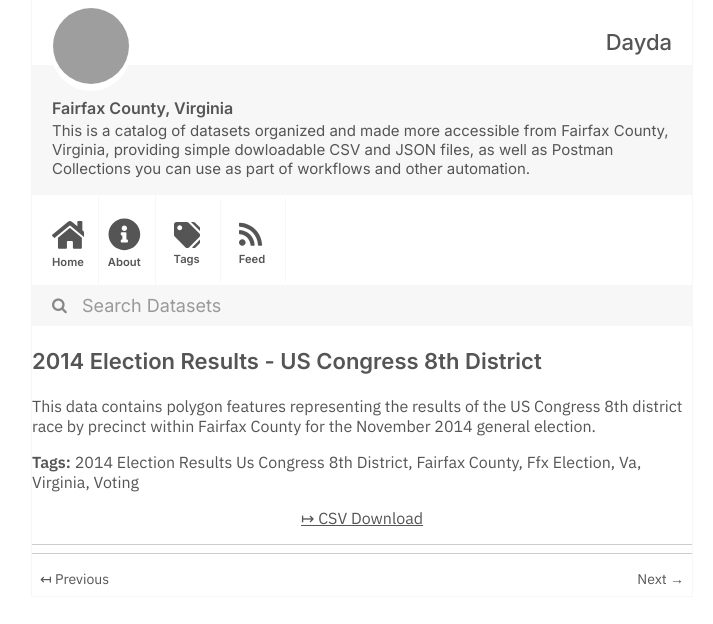
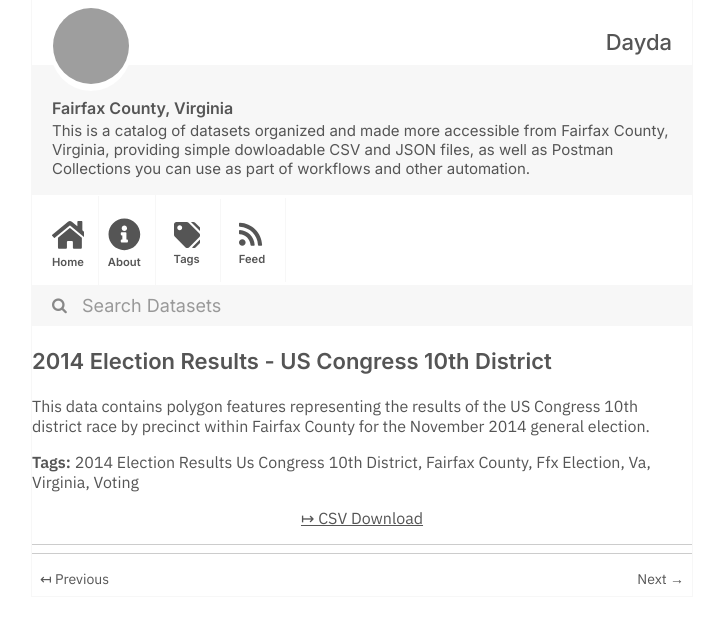
Before and after one commit to dayda-entities/fairfax-county-virginia, a Jekyll site: the page built from _posts/2020-11-12-2014-election-results-us-congr.md, in a window 1280 px wide, cut to the strip 0-624 px from the top of the page. Shown: the whole strip, without its empty margins (278-991 px from the left). Built offline with Jekyll 4.4.1, drawn with Linux system fonts in a browser that asks for light colours; grey boxes are pictures that could not be loaded.

Commit message:
Publish Data

```diff
--- a/_posts/2020-11-12-2014-election-results-us-congr.md
+++ b/_posts/2020-11-12-2014-election-results-us-congr.md
@@ -1,11 +1,11 @@
 ---
-title: 2014 Election Results - US Congress 8th District
-created: '2020-11-12T13:17:10.124435'
-modified: '2020-11-12T13:17:10.124445'
+title: 2014 Election Results - US Congress 10th District
+created: '2020-11-12T13:17:11.194116'
+modified: '2020-11-12T13:17:11.194126'
 state: active
 type: dataset
 tags:
-  - 2014 Election Results Us Congress 8th District
+  - 2014 Election Results Us Congress 10th District
   - Fairfax County
   - Ffx Election
   - Va
@@ -14,9 +14,9 @@ tags:
 groups:
   - Local Government
 csv_url: >-
-  https://data-fairfaxcountygis.opendata.arcgis.com/datasets/19aee98bceae486e8eebc6292b23326b_39.csv?outSR=%7B%22latestWkid%22%3A4269%2C%22wkid%22%3A4269%7D
+  https://data-fairfaxcountygis.opendata.arcgis.com/datasets/e36535467b9b45f5a44d8528c4ae82d6_38.csv?outSR=%7B%22latestWkid%22%3A4269%2C%22wkid%22%3A4269%7D
 json_url: ''
 layout: post
 
 ---
-This data contains polygon features representing the results of the US Congress 8th district race by precinct within Fairfax County for the November 2014 general election.
+This data contains polygon features representing the results of the US Congress 10th district race by precinct within Fairfax County for the November 2014 general election.
```
